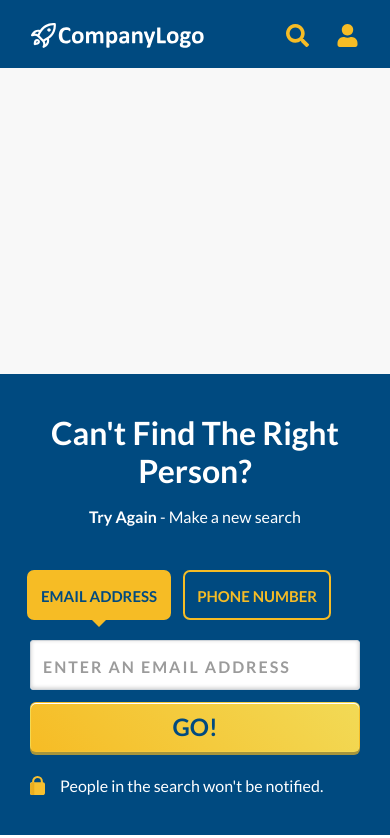
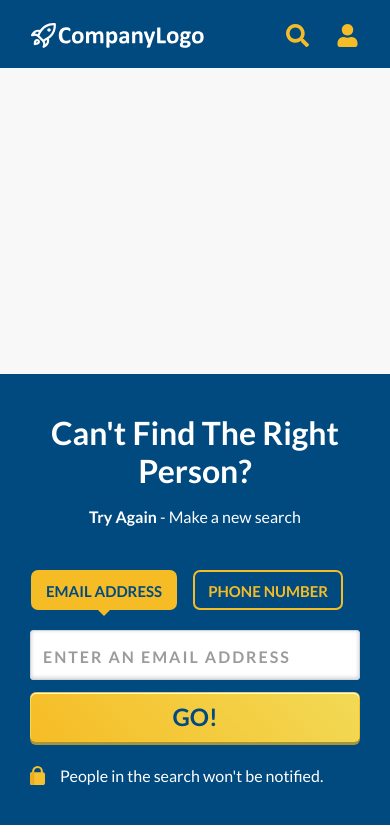
Before and after one commit to MadhuSrivastava/FE-Challenge-2021, a plain HTML site: page result.html in a window 390 px wide. Shown: the top 838 px of the page. Drawn offline with nearby package versions, Linux system fonts and the light colour scheme.

Commit message:
Responsive ui fix: email, phone tabs

```diff
--- a/css/style.css
+++ b/css/style.css
@@ -128,6 +128,7 @@ section {
     /*preloader**/
     .preload {
       left: 43%;
+      top:25%;
   }
 }
 
@@ -226,45 +227,6 @@ section {
   line-height: normal;
 }
 
-@media (max-width: 767px) {
-  .input-group {
-    flex-direction: column;
-  }
-  .input-group > .form-control,
-  .btn-form-submit {
-    width: 100%;
-  }
-  .input-group > .form-control {
-    height: 50px;
-  }
-  .btn-form-submit {
-    margin: 12px 0 0 0;
-  }
-  /*preloader**/
-  .preload {
-    left: 35%;
-}
-.search-text{
-  display:none;
-}
-.nav-pills{
-  padding-bottom:20px;
-  padding-top:20px;
-}
-.nav-pills .nav-link {
-  padding: 12px;
-  margin-left: 12px;
-  border-radius: 7px;
-  height: 50px;
-  line-height: 25px;
-  font-size: 15px;
-}
-.nav-link.active:after{
-top: 10px;
-}
-
-}
-
 /* ************************************************************
 ***************************************************************
 --- [SECTION] Above the Fold ---
@@ -342,6 +304,16 @@ top: 10px;
   .list-text p {
     line-height: 24px;
   }
+  .nav-pills .nav-link {
+    padding: 10px;
+    font-size: 15px;
+    margin-left: 10px;
+    height: 40px;
+    line-height: 15px;
+}
+.search-text {
+  font-size: 14px;
+}
 }
 
 @media (max-width: 767px) {
@@ -359,6 +331,39 @@ top: 10px;
     font-size: 26.88px;
     margin-right: 10.6px;
   }
+  .input-group {
+    flex-direction: column;
+  }
+  .input-group > .form-control,
+  .btn-form-submit {
+    width: 100%;
+  }
+  .input-group > .form-control {
+    height: 50px;
+  }
+  .btn-form-submit {
+    margin: 12px 0 0 0;
+  }
+  /*preloader**/
+  .preload {
+    left: 35%;
+    top:20%;
+}
+.search-text{
+  display:none;
+}
+.nav-pills{
+  padding-bottom:20px;
+  padding-top:20px;
+}
+.nav-pills .nav-link {
+    margin-left: 16px;
+    padding: 13px;
+    line-height: 13px;
+}
+.nav-link.active:after{
+top: 10px;
+}
 }
 
 /* ************************************************************
--- a/result.html
+++ b/result.html
@@ -80,7 +80,7 @@
 <ul class="nav nav-pills">
   <p class="search-text">Type To Search:</p>
   <li class="nav-item">
-    <a class="nav-link active" data-toggle="pill" href="#email">Email Address</a>
+    <a class="nav-link active" data-toggle="pill" href="#emails">Email Address</a>
   </li>
   <li class="nav-item">
     <a class="nav-link" data-toggle="pill" href="#phone">Phone Number</a>
@@ -89,7 +89,7 @@
 
 <!-- Tab Content Email-->
 <div class="tab-content">
-  <div class="tab-pane container active" id="email">
+  <div class="tab-pane container active" id="emails">
     <form>
       <div class="input-group">
         <input class="form-control" type="text" name="email" placeholder="Enter an Email Address" />
@@ -142,9 +142,9 @@
     <!--Page Loader-->
     <script>
       $(function() {
-    $(".preload").fadeOut(100, function() {
-        $(".content").fadeIn(30);
-    });
+    $(".preload").fadeOut(200, function() {
+        $(".content").fadeIn(50);
+    })
 });
     </script>
   </body>
```
